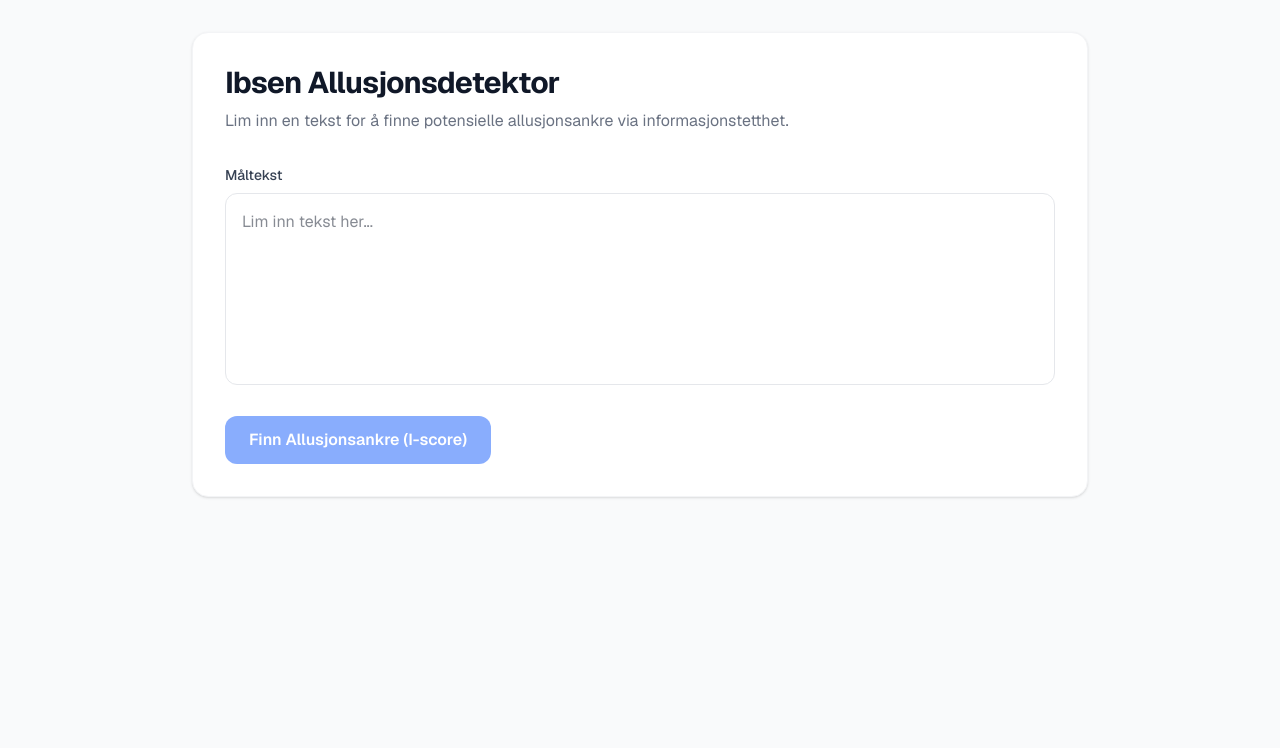
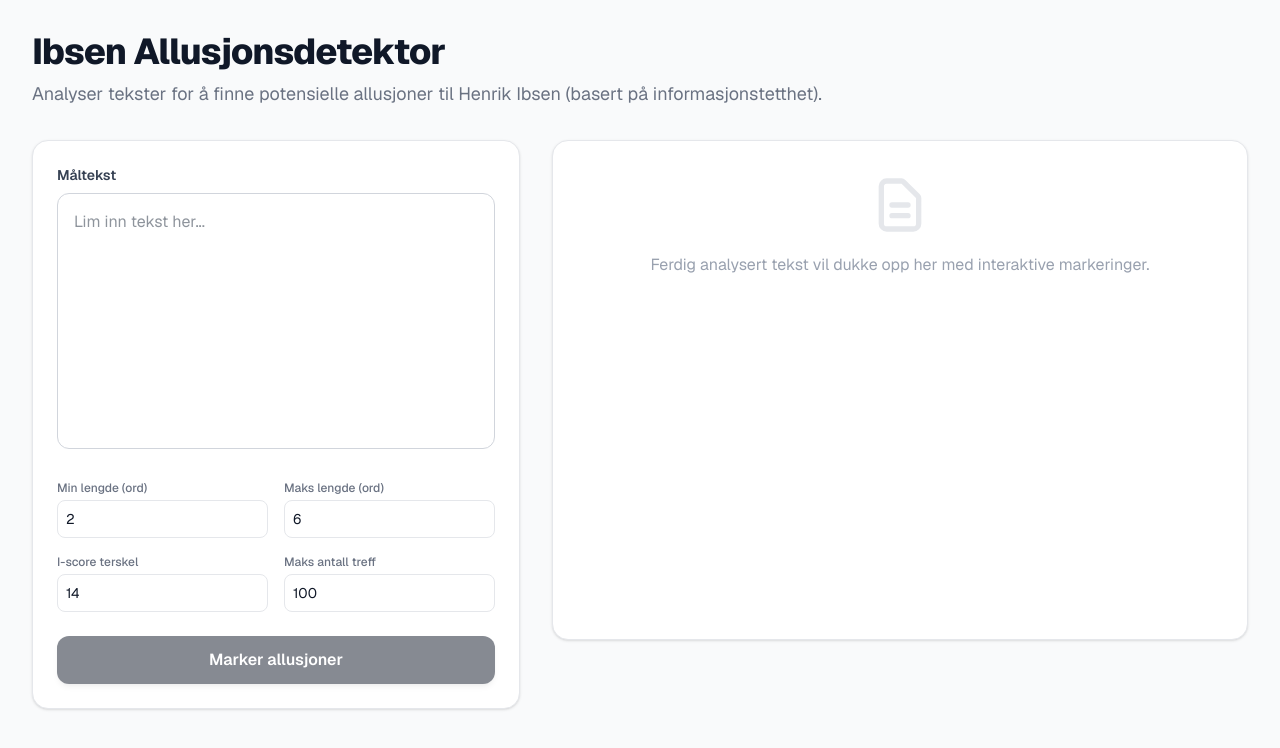
Before and after one commit to Yoonsen/ibsen-prosjekt, a Next.js app: page / in a window 1280 px wide. Shown: the top 748 px of the page. Built offline with nearby package versions, Linux system fonts and the light colour scheme.

Commit message:
feat: Add text highlighter UI and settings for allusion detection

```diff
--- a/src/app/page.tsx
+++ b/src/app/page.tsx
@@ -1,11 +1,130 @@
 "use client";
 
-import { useState } from "react";
+import { useState, useMemo } from "react";
+
+type Candidate = {
+  phrase: string;
+  n: number;
+  I_score: number;
+  background_count: number;
+  occurrences_in_selection: number;
+  sample_sentence: string;
+};
+
+// Enkel funksjon for å bygge et farge-heat-map basert på I-score
+function getHighlightColor(score: number) {
+  if (score > 30) return "bg-red-200 text-red-900 border-red-300";
+  if (score > 25) return "bg-orange-200 text-orange-900 border-orange-300";
+  if (score > 20) return "bg-yellow-200 text-yellow-900 border-yellow-300";
+  if (score > 15) return "bg-green-200 text-green-900 border-green-300";
+  return "bg-blue-100 text-blue-900 border-blue-200";
+}
+
+function TextHighlighter({ text, candidates }: { text: string; candidates: Candidate[] }) {
+  const parts = useMemo(() => {
+    if (!candidates || candidates.length === 0 || !text) return [{ text, highlight: null }];
+
+    type Match = { start: number; end: number; candidate: Candidate };
+    const matches: Match[] = [];
+
+    candidates.forEach((cand) => {
+      // Escape special regex chars
+      const escapedPhrase = cand.phrase.replace(/[.*+?^${}()|[\]\\]/g, '\\$&');
+      // Case-insensitive, word boundaries
+      const regex = new RegExp(`\\b${escapedPhrase}\\b`, "gi");
+
+      let match;
+      while ((match = regex.exec(text)) !== null) {
+        matches.push({
+          start: match.index,
+          end: match.index + match[0].length,
+          candidate: cand,
+        });
+      }
+    });
+
+    // Sorter på start-indeks, og ved lik start: la den lengste (mest spesifikke) vinne
+    matches.sort((a, b) => a.start - b.start || b.end - a.end);
+
+    // Fjern overlappende matcher (grådig tilnærming fra venstre)
+    const validMatches: Match[] = [];
+    let currentEnd = 0;
+
+    for (const match of matches) {
+      if (match.start >= currentEnd) {
+        validMatches.push(match);
+        currentEnd = match.end;
+      }
+    }
+
+    // Bygg opp tekstdelene (vanlig tekst og markert tekst)
+    const result = [];
+    let lastIndex = 0;
+
+    for (const match of validMatches) {
+      if (match.start > lastIndex) {
+        result.push({ text: text.slice(lastIndex, match.start), highlight: null });
+      }
+      result.push({ text: text.slice(match.start, match.end), highlight: match.candidate });
+      lastIndex = match.end;
+    }
+
+    if (lastIndex < text.length) {
+      result.push({ text: text.slice(lastIndex), highlight: null });
+    }
+
+    return result;
+  }, [text, candidates]);
+
+  return (
+    <div className="whitespace-pre-wrap leading-loose font-serif text-lg text-gray-800">
+      {parts.map((part, idx) => {
+        if (!part.highlight) {
+          return <span key={idx}>{part.text}</span>;
+        }
+
+        const c = part.highlight;
+        return (
+          <span
+            key={idx}
+            className={`relative group inline-block border-b-2 cursor-help transition-colors rounded-sm px-0.5 ${getHighlightColor(c.I_score)}`}
+          >
+            {part.text}
+
+            {/* Tooltip / Popover */}
+            <div className="absolute bottom-full left-1/2 -translate-x-1/2 mb-2 w-72 p-3 bg-gray-900 text-white text-sm rounded-lg shadow-xl opacity-0 invisible group-hover:opacity-100 group-hover:visible transition-all z-10 pointer-events-none">
+              <div className="font-bold border-b border-gray-700 pb-1 mb-2 flex justify-between">
+                <span>{c.phrase}</span>
+                <span className="text-blue-300">I-score: {c.I_score.toFixed(1)}</span>
+              </div>
+              <div className="text-gray-300 text-xs mb-2 italic">
+                "{c.sample_sentence}"
+              </div>
+              <div className="flex justify-between text-xs text-gray-400">
+                <span>Lengde: {c.n} ord</span>
+                <span>Frekvens: {c.background_count}</span>
+              </div>
+              {/* Lille pilen nederst */}
+              <div className="absolute top-full left-1/2 -translate-x-1/2 border-4 border-transparent border-t-gray-900"></div>
+            </div>
+          </span>
+        );
+      })}
+    </div>
+  );
+}
 
 export default function Home() {
   const [text, setText] = useState("");
-  const [results, setResults] = useState<any[]>([]);
+  const [analyzedText, setAnalyzedText] = useState("");
+  const [results, setResults] = useState<Candidate[]>([]);
   const [loading, setLoading] = useState(false);
+
+  // Innstillinger
+  const [nMin, setNMin] = useState(2);
+  const [nMax, setNMax] = useState(6);
+  const [threshold, setThreshold] = useState(14.0);
+  const [topK, setTopK] = useState(100);
 
   const handleAnalyze = async () => {
     setLoading(true);
@@ -17,10 +136,10 @@
         },
         body: JSON.stringify({
           text: text,
-          n_min: 2,
-          n_max: 6,
-          threshold: 14.0,
-          top_k: 50,
+          n_min: nMin,
+          n_max: nMax,
+          threshold: threshold,
+          top_k: topK,
         }),
       });
 
@@ -35,6 +154,7 @@
 
       const data = await res.json();
       setResults(data.candidates || []);
+      setAnalyzedText(text);
     } catch (err: any) {
       console.error(err);
       alert(`Kunne ikke koble til API-et.\nFeilmelding: ${err.message}`);
@@ -44,53 +164,82 @@
   };
 
   return (
-    <div className="min-h-screen bg-gray-50 text-gray-900 p-8 font-sans">
-      <main className="max-w-4xl mx-auto bg-white p-8 rounded-2xl shadow-sm border border-gray-100">
-        <h1 className="text-3xl font-bold mb-2 tracking-tight">Ibsen Allusjonsdetektor</h1>
-        <p className="text-gray-500 mb-8">Lim inn en tekst for å finne potensielle allusjonsankre via informasjonstetthet.</p>
+    <div className="min-h-screen bg-gray-50 text-gray-900 p-4 md:p-8 font-sans">
+      <div className="max-w-7xl mx-auto">
+        <header className="mb-8">
+          <h1 className="text-4xl font-extrabold tracking-tight text-gray-900">Ibsen Allusjonsdetektor</h1>
+          <p className="text-gray-500 mt-2 text-lg">Analyser tekster for å finne potensielle allusjoner til Henrik Ibsen (basert på informasjonstetthet).</p>
+        </header>
 
-        <div className="mb-6">
-          <label className="block text-sm font-medium text-gray-700 mb-2">Måltekst</label>
+        <div className="grid grid-cols-1 lg:grid-cols-12 gap-8">
+          {/* Venstre kolonne: Input og innstillinger */}
+          <div className="lg:col-span-5 space-y-6">
+            <div className="bg-white p-6 rounded-2xl shadow-sm border border-gray-200">
+              <label className="block text-sm font-semibold text-gray-700 mb-2">Måltekst</label>
               <textarea
-            className="w-full h-48 p-4 border border-gray-200 rounded-xl focus:ring-2 focus:ring-blue-500 focus:border-transparent outline-none transition-all resize-none"
+                className="w-full h-64 p-4 border border-gray-300 rounded-xl focus:ring-2 focus:ring-blue-500 focus:border-transparent outline-none transition-all resize-none text-gray-800"
                 placeholder="Lim inn tekst her..."
                 value={text}
                 onChange={(e) => setText(e.target.value)}
               />
+
+              <div className="mt-6 grid grid-cols-2 gap-4">
+                <div>
+                  <label className="block text-xs font-medium text-gray-500 mb-1">Min lengde (ord)</label>
+                  <input type="number" value={nMin} onChange={e => setNMin(Number(e.target.value))} className="w-full p-2 border border-gray-200 rounded-lg text-sm" />
+                </div>
+                <div>
+                  <label className="block text-xs font-medium text-gray-500 mb-1">Maks lengde (ord)</label>
+                  <input type="number" value={nMax} onChange={e => setNMax(Number(e.target.value))} className="w-full p-2 border border-gray-200 rounded-lg text-sm" />
+                </div>
+                <div>
+                  <label className="block text-xs font-medium text-gray-500 mb-1">I-score terskel</label>
+                  <input type="number" step="0.5" value={threshold} onChange={e => setThreshold(Number(e.target.value))} className="w-full p-2 border border-gray-200 rounded-lg text-sm" />
+                </div>
+                <div>
+                  <label className="block text-xs font-medium text-gray-500 mb-1">Maks antall treff</label>
+                  <input type="number" value={topK} onChange={e => setTopK(Number(e.target.value))} className="w-full p-2 border border-gray-200 rounded-lg text-sm" />
+                </div>
               </div>
 
               <button
                 onClick={handleAnalyze}
                 disabled={loading || !text}
-          className="bg-blue-600 hover:bg-blue-700 text-white font-semibold py-3 px-6 rounded-xl transition-colors disabled:opacity-50 disabled:cursor-not-allowed flex items-center gap-2"
+                className="w-full mt-6 bg-gray-900 hover:bg-gray-800 text-white font-semibold py-3 px-6 rounded-xl transition-all disabled:opacity-50 disabled:cursor-not-allowed shadow-md flex justify-center items-center gap-2"
               >
-          {loading ? "Analyserer..." : "Finn Allusjonsankre (I-score)"}
+                {loading ? (
+                  <svg className="animate-spin h-5 w-5 text-white" xmlns="http://www.w3.org/2000/svg" fill="none" viewBox="0 0 24 24">
+                    <circle className="opacity-25" cx="12" cy="12" r="10" stroke="currentColor" strokeWidth="4"></circle>
+                    <path className="opacity-75" fill="currentColor" d="M4 12a8 8 0 018-8V0C5.373 0 0 5.373 0 12h4zm2 5.291A7.962 7.962 0 014 12H0c0 3.042 1.135 5.824 3 7.938l3-2.647z"></path>
+                  </svg>
+                ) : "Marker allusjoner"}
               </button>
-
-        {results.length > 0 && (
-          <div className="mt-12">
-            <h2 className="text-xl font-semibold mb-6 flex items-center gap-2">
-              <span className="bg-blue-100 text-blue-800 py-1 px-3 rounded-full text-sm">{results.length}</span>
-              Kandidater Funnet
-            </h2>
-            <div className="space-y-4">
-              {results.map((item, idx) => (
-                <div key={idx} className="p-5 border border-gray-100 bg-gray-50 rounded-xl">
-                  <div className="flex justify-between items-start mb-2">
-                    <h3 className="text-lg font-bold text-gray-900">"{item.phrase}"</h3>
-                    <div className="flex gap-2">
-                      <span className="text-xs font-semibold bg-indigo-100 text-indigo-800 px-2 py-1 rounded">I-score: {item.I_score}</span>
-                      <span className="text-xs font-semibold bg-gray-200 text-gray-700 px-2 py-1 rounded">n={item.n}</span>
             </div>
           </div>
-                  <p className="text-sm text-gray-600 mb-2 italic">"{item.sample_sentence}"</p>
-                  <p className="text-xs text-gray-500">Forekomster: {item.occurrences_in_selection} | Bakgrunnsfrekvens: {item.background_count}</p>
+
+          {/* Høyre kolonne: Resultater / Highlighter */}
+          <div className="lg:col-span-7">
+            <div className="bg-white p-6 md:p-8 rounded-2xl shadow-sm border border-gray-200 min-h-[500px]">
+              {analyzedText ? (
+                <div>
+                  <div className="flex justify-between items-end mb-6 border-b border-gray-100 pb-4">
+                    <h2 className="text-xl font-bold text-gray-800">Analyse</h2>
+                    <span className="bg-blue-50 text-blue-700 text-xs font-bold px-3 py-1 rounded-full border border-blue-100">
+                      Fant {results.length} unike kandidater
+                    </span>
                   </div>
-              ))}
+                  <TextHighlighter text={analyzedText} candidates={results} />
+                </div>
+              ) : (
+                <div className="h-full flex flex-col items-center justify-center text-gray-400">
+                  <svg className="w-16 h-16 mb-4 text-gray-200" fill="none" stroke="currentColor" viewBox="0 0 24 24" xmlns="http://www.w3.org/2000/svg"><path strokeLinecap="round" strokeLinejoin="round" strokeWidth="2" d="M9 12h6m-6 4h6m2 5H7a2 2 0 01-2-2V5a2 2 0 012-2h5.586a1 1 0 01.707.293l5.414 5.414a1 1 0 01.293.707V19a2 2 0 01-2 2z"></path></svg>
+                  <p>Ferdig analysert tekst vil dukke opp her med interaktive markeringer.</p>
+                </div>
+              )}
             </div>
           </div>
-        )}
-      </main>
+        </div>
+      </div>
     </div>
   );
 }
```
Lines whose indentation alone changed are shown as unchanged.
